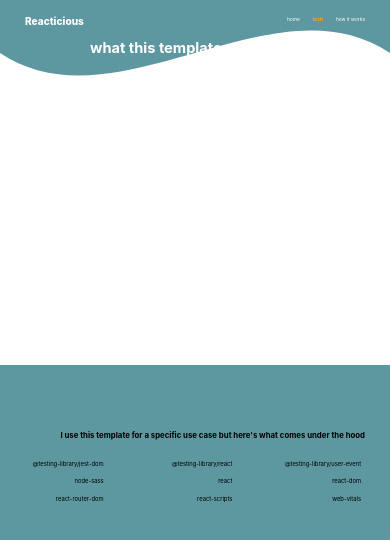
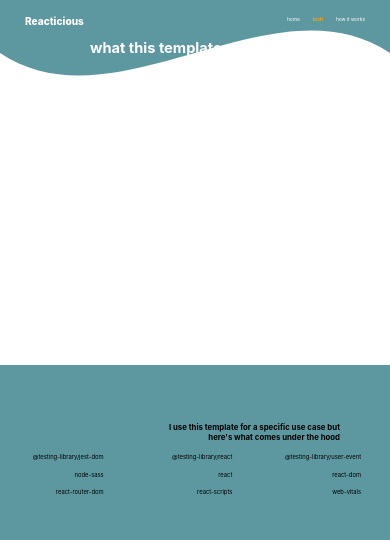
Before and after one commit to mmarsden89/cra-template-reactify-browser-router, a React (Create React App) app: page /tech in a window 390 px wide. Shown: the top 540 px of the page. Built offline with nearby package versions, Linux system fonts and the light colour scheme.

Commit message:
tech component responsiveness

```diff
--- a/src/components/Tech/Tech.scss
+++ b/src/components/Tech/Tech.scss
@@ -25,15 +25,18 @@
     position: absolute;
     right: 25px;
     text-align: right;
-    top: 51%;
+    top: 50%;
     width: 100vw;
 
     h2 {
       font-size: 2vw;
+      position: absolute;
+      width: 50%;
+      right: 25px;
     }
 
     .tech-list {
-      margin-top: 5%;
+      margin-top: 8%;
       text-align: right;
       white-space: nowrap;
 
```
